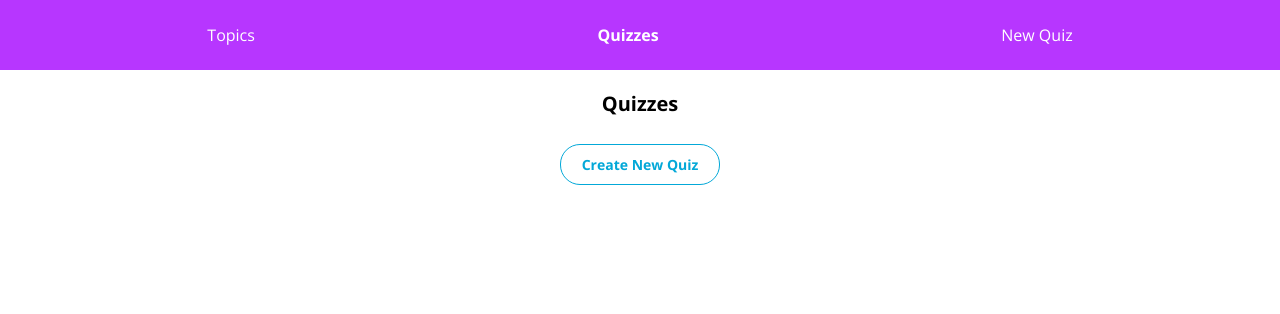
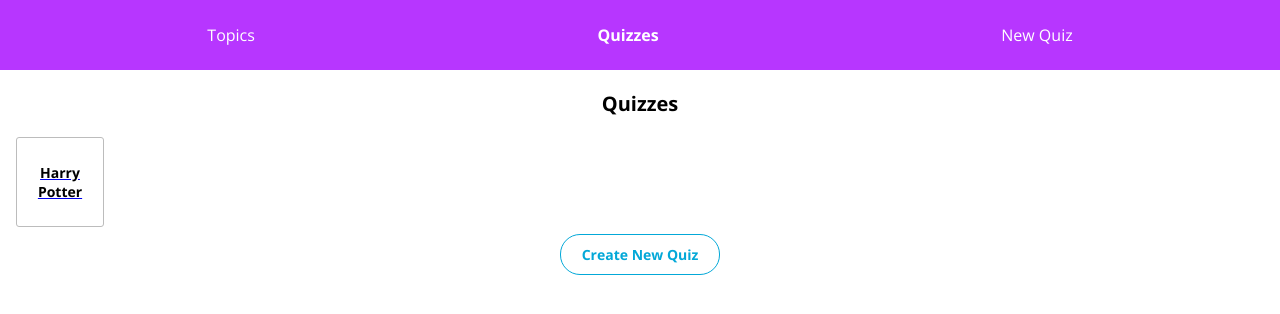
Before and after one commit to Annastrin/codecademy-flashcards, a React (Create React App) app: page /quizzes in a window 1280 px wide. Shown: the top 314 px of the page. Built offline with nearby package versions, Linux system fonts and the light colour scheme.

Commit message:
Implement displaying Topic component with qizzes from state

```diff
--- a/src/features/quizzes/Quiz.tsx
+++ b/src/features/quizzes/Quiz.tsx
@@ -1,9 +1,11 @@
 import { Link, useParams } from "react-router-dom";
+import { useSelector } from "react-redux";
+import { selectQuizzes } from "./quizzesSlice";
 import Card from "../cards/Card";
 import ROUTES from "../../app/routes";
 
 export default function Quiz() {
-  const quizzes: Quizzes = {}; // replace this with a call to your selector to get all the quizzes in state
+  const quizzes = useSelector(selectQuizzes);
   let { quizId } = useParams();
 
   if (quizId === undefined) {
--- a/src/features/quizzes/Quizzes.tsx
+++ b/src/features/quizzes/Quizzes.tsx
@@ -1,8 +1,11 @@
 import { Link } from "react-router-dom";
+import { useSelector } from "react-redux";
+import { selectQuizzes } from "./quizzesSlice";
 import ROUTES from "../../app/routes";
 
 export default function Quizzes() {
-  const quizzes: Quizzes = {}; // replace this with a call to your selector to get all the quizzes in state
+  const quizzes = useSelector(selectQuizzes);
+
   return (
     <section className="center">
       <h1>Quizzes</h1>
--- a/src/features/topics/Topic.tsx
+++ b/src/features/topics/Topic.tsx
@@ -1,27 +1,34 @@
 import { Link, useParams } from "react-router-dom";
+import { useSelector } from "react-redux";
+import { selectTopics } from "./topicsSlice";
+import { selectQuizzes } from "../quizzes/quizzesSlice";
 import ROUTES from "../../app/routes";
 
 export default function Topic() {
-  const topics: Topics = {}; // replace this with a call to your selector to select all the topics in state
-  const quizzes: Quizzes = {}; // replace this with a call to your selector to select all the quizzes in state
+  const topics = useSelector(selectTopics);
+  const quizzes = useSelector(selectQuizzes);
   let { topicId } = useParams();
 
   if (topicId === undefined) {
-    throw new Error("Impossible situation.");
+    throw new Error("topicId is undefined.");
   }
 
-  const topic: Topic = topics[topicId];
+  const topic = topics[topicId];
 
-  if (!topic) {
-    // TODO
+  if (topic === undefined) {
+    return (
+      <section style={{ textAlign: "center" }}>
+        <h1>Topic not found!</h1>
+      </section>
+    );
   }
 
   const quizzesForTopic = topic.quizIds.map((quizId) => quizzes[quizId]);
 
   return (
     <section>
-      <img src={topic?.icon} alt="" className="topic-icon" />
-      <h1>Topic: {topic?.name}</h1>
+      <img src={topic.icon} alt="" className="topic-icon" />
+      <h1>Topic: {topic.name}</h1>
       <ul className="quizzes-list">
         {quizzesForTopic.map((quiz) => (
           <li className="quiz" key={quiz.id}>
@@ -29,7 +36,7 @@ export default function Topic() {
           </li>
         ))}
       </ul>
-      <Link to="/quizzes/new" className="button center">
+      <Link to={`/quizzes/new/${topic.id}`} className="button center">
         Create a New Quiz
       </Link>
     </section>
```
